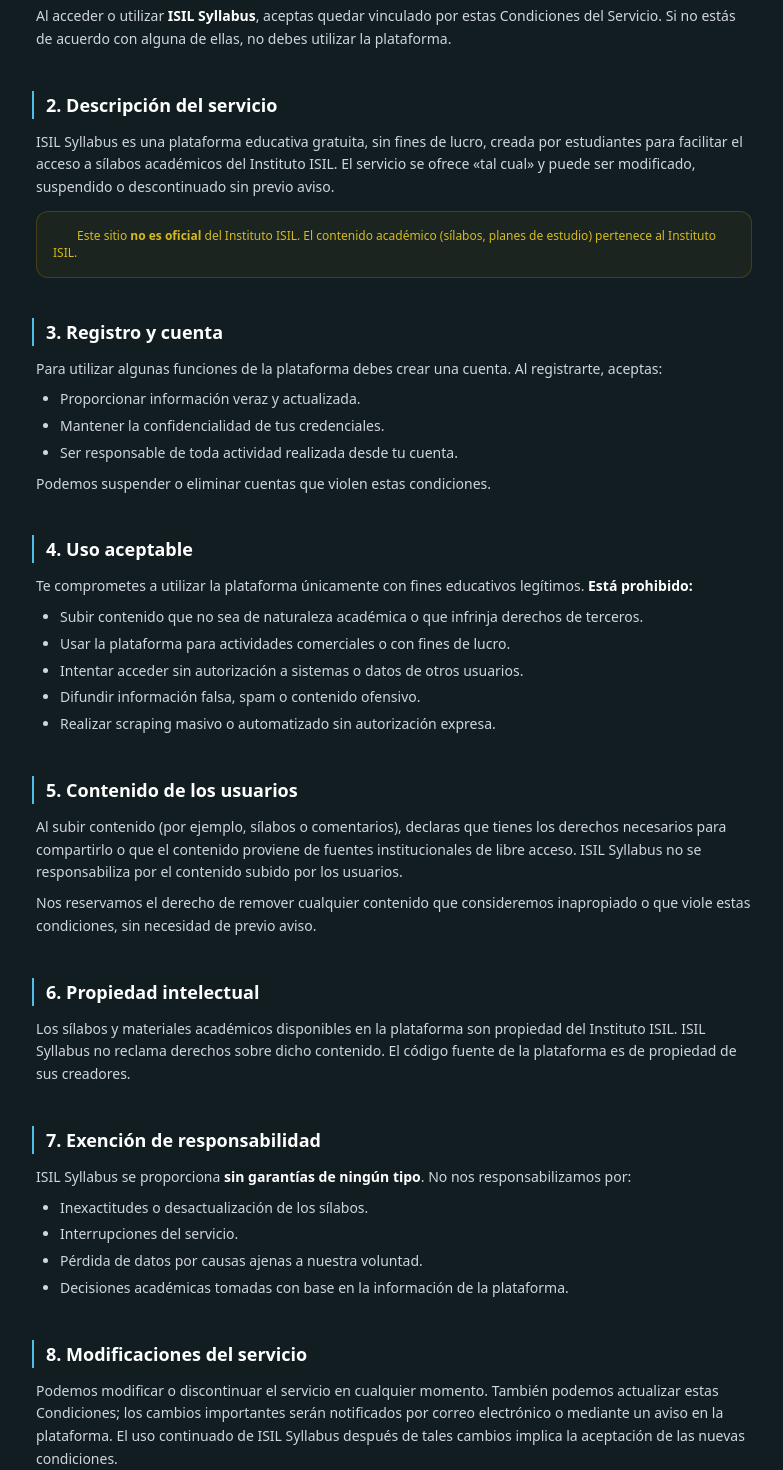
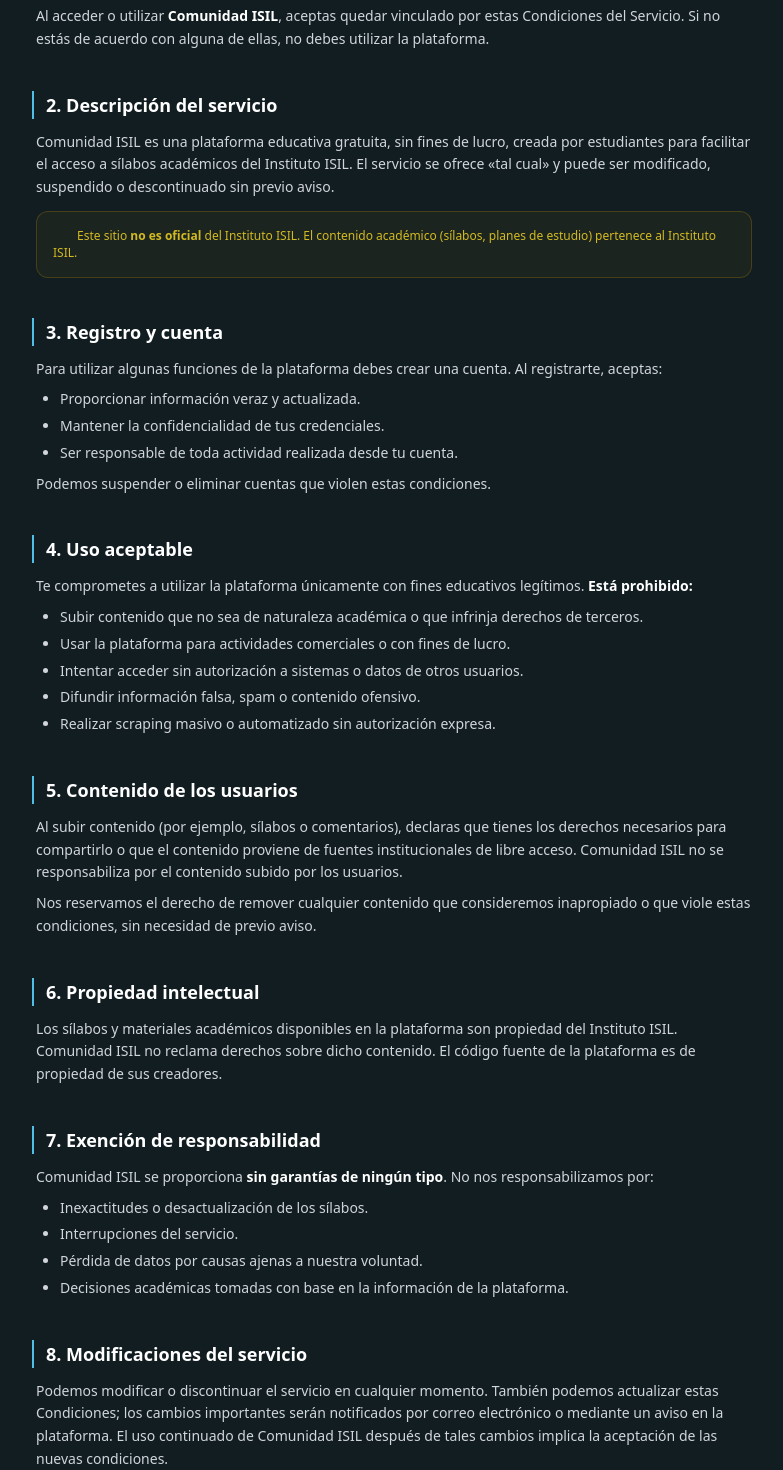
Before and after one commit to dev-tective/isil-syllabus, a React (Vite) app: page /terms in a window 1280 px wide. Shown: the part 240-1710 px from the top of the page, without its empty margins (248-1031 px from the left). Built offline with nearby package versions, Linux system fonts and the light colour scheme; no server answers; some icons are missing.

Commit message:
cambiando terms y privacy

```diff
--- a/src/pages/PrivacyPolicy.tsx
+++ b/src/pages/PrivacyPolicy.tsx
@@ -31,7 +31,7 @@
 
                 <Section title="1. ¿Quiénes somos?">
                     <p>
-                        <strong className="text-white">ISIL Syllabus</strong> es una plataforma educativa gratuita,
+                        <strong className="text-white">Comunidad ISIL</strong> es una plataforma educativa gratuita,
                         creada por estudiantes para estudiantes del Instituto ISIL. Su único propósito es facilitar
                         el acceso compartido a sílabos académicos sin fines de lucro. El contenido académico
                         pertenece al Instituto ISIL.
@@ -77,7 +77,7 @@
                     <p>
                         Al usar «Iniciar sesión con Google», Google comparte con nosotros tu correo electrónico,
                         nombre y foto de perfil pública. Esta información solo se utiliza para crear y gestionar
-                        tu sesión dentro de ISIL Syllabus. Puedes revocar este acceso en cualquier momento desde
+                        tu sesión dentro de Comunidad ISIL. Puedes revocar este acceso en cualquier momento desde
                         la{" "}
                         <a
                             href="https://myaccount.google.com/permissions"
--- a/src/pages/TermsOfService.tsx
+++ b/src/pages/TermsOfService.tsx
@@ -31,7 +31,7 @@
 
                 <Section title="1. Aceptación de las condiciones">
                     <p>
-                        Al acceder o utilizar <strong className="text-white">ISIL Syllabus</strong>, aceptas
+                        Al acceder o utilizar <strong className="text-white">Comunidad ISIL</strong>, aceptas
                         quedar vinculado por estas Condiciones del Servicio. Si no estás de acuerdo con alguna
                         de ellas, no debes utilizar la plataforma.
                     </p>
@@ -39,7 +39,7 @@
 
                 <Section title="2. Descripción del servicio">
                     <p>
-                        ISIL Syllabus es una plataforma educativa gratuita, sin fines de lucro, creada por
+                        Comunidad ISIL es una plataforma educativa gratuita, sin fines de lucro, creada por
                         estudiantes para facilitar el acceso a sílabos académicos del Instituto ISIL. El servicio
                         se ofrece «tal cual» y puede ser modificado, suspendido o descontinuado sin previo aviso.
                     </p>
@@ -82,7 +82,7 @@
                     <p>
                         Al subir contenido (por ejemplo, sílabos o comentarios), declaras que tienes los derechos
                         necesarios para compartirlo o que el contenido proviene de fuentes institucionales de
-                        libre acceso. ISIL Syllabus no se responsabiliza por el contenido subido por los usuarios.
+                        libre acceso. Comunidad ISIL no se responsabiliza por el contenido subido por los usuarios.
                     </p>
                     <p className="mt-2">
                         Nos reservamos el derecho de remover cualquier contenido que consideremos inapropiado o
@@ -93,14 +93,14 @@
                 <Section title="6. Propiedad intelectual">
                     <p>
                         Los sílabos y materiales académicos disponibles en la plataforma son propiedad del
-                        Instituto ISIL. ISIL Syllabus no reclama derechos sobre dicho contenido. El código
+                        Instituto ISIL. Comunidad ISIL no reclama derechos sobre dicho contenido. El código
                         fuente de la plataforma es de propiedad de sus creadores.
                     </p>
                 </Section>
 
                 <Section title="7. Exención de responsabilidad">
                     <p>
-                        ISIL Syllabus se proporciona <strong className="text-white">sin garantías de ningún tipo</strong>.
+                        Comunidad ISIL se proporciona <strong className="text-white">sin garantías de ningún tipo</strong>.
                         No nos responsabilizamos por:
                     </p>
                     <ul className="list-disc pl-6 space-y-1 mt-2">
@@ -115,7 +115,7 @@
                     <p>
                         Podemos modificar o discontinuar el servicio en cualquier momento. También podemos
                         actualizar estas Condiciones; los cambios importantes serán notificados por correo
-                        electrónico o mediante un aviso en la plataforma. El uso continuado de ISIL Syllabus
+                        electrónico o mediante un aviso en la plataforma. El uso continuado de Comunidad ISIL
                         después de tales cambios implica la aceptación de las nuevas condiciones.
                     </p>
                 </Section>
```
